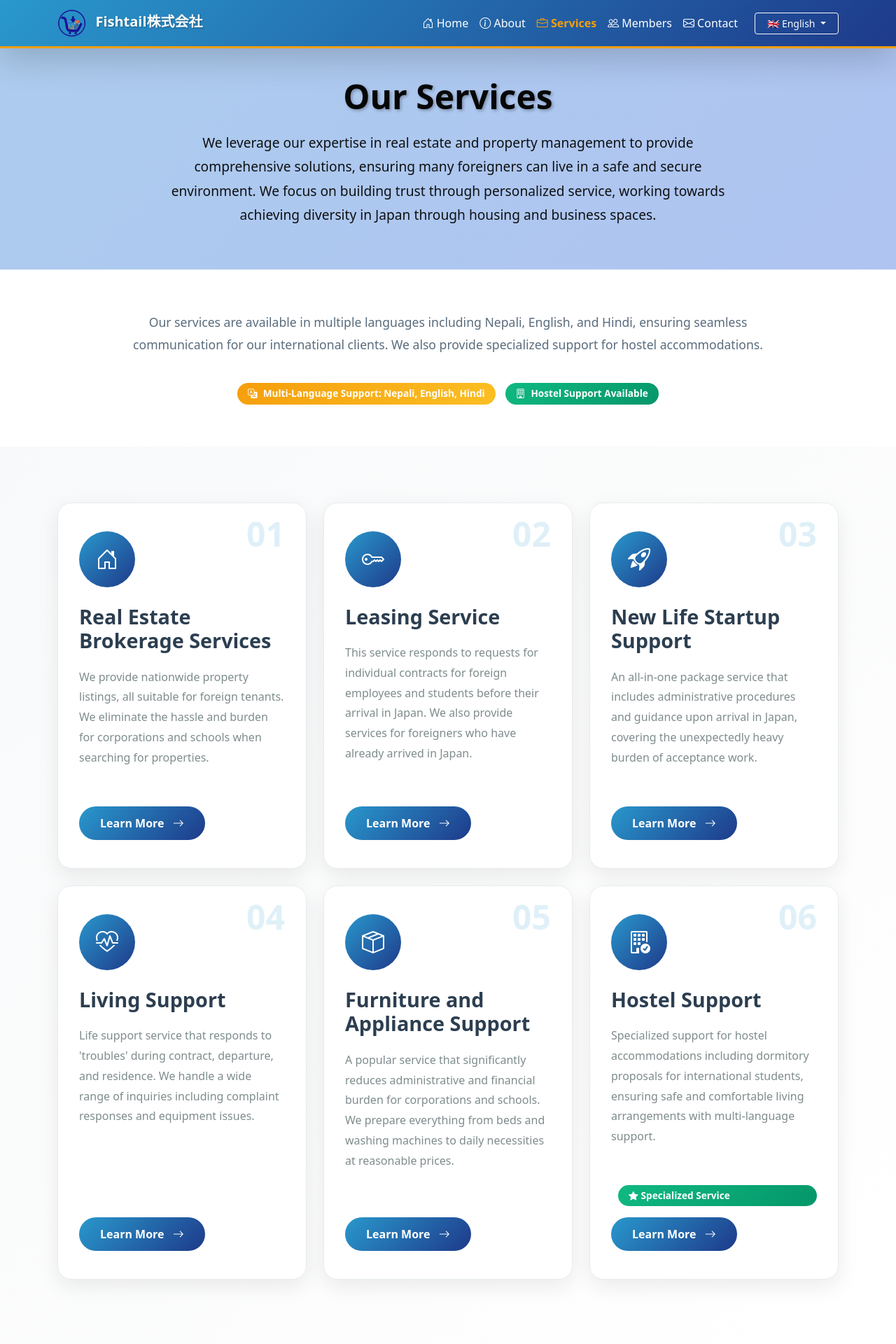
After one commit to jadhikari/Fishtail_homepage, a Django app: page /en/services/ in a window 1280 px wide. The commit adds this page. Shown: the top 1920 px of the page at 70% size. Run offline with Django 5.2, Linux system fonts and the light colour scheme; some libraries are stand-ins or nearby versions.

Commit message:
adding services page

```diff
--- a/core/templates/core/home.html
+++ b/core/templates/core/home.html
@@ -97,7 +97,7 @@
                         <div class="col-12 news-box">
                             {% if recent_news %}
                                 {% for news in recent_news %}
-                                    <div class="news-item">
+                                    <div class="news-item" style="padding: 5px;">
                                         <div class="news-date">{{ news.created_at|date:"M d, Y" }}</div>
                                         <div class="news-text">
                                             <a href="{% url 'news_detail' news.unique_id %}">
--- /dev/null
+++ b/core/templates/core/services.html
@@ -0,0 +1,356 @@
+{% extends "base.html" %}
+{% load static i18n %}
+
+{% block title %}{% trans "Services" %} | Fishtail Homes{% endblock %}
+
+{% block extra_css %}
+    <link rel="stylesheet" href="{% static 'core/core.css' %}">
+    <style>
+        /* Services Page Specific Styles */
+        .services-hero {
+            background: linear-gradient(135deg, #acccee 0%, #afc3f1 100%);
+            padding: 40px 20px 60px;
+            text-align: center;
+            color: rgb(7, 7, 7);
+            margin-bottom: 0;
+        }
+
+        .services-hero h1 {
+            font-size: 3rem;
+            font-weight: 700;
+            margin-bottom: 20px;
+            text-shadow: 2px 2px 4px rgba(0, 0, 0, 0.3);
+        }
+
+        .services-hero p {
+            font-size: 1.2rem;
+            max-width: 800px;
+            margin: 0 auto;
+            opacity: 0.95;
+            line-height: 1.8;
+        }
+
+        .services-intro {
+            background: #ffffff;
+            padding: 60px 20px;
+            text-align: center;
+        }
+
+        .services-intro p {
+            font-size: 1.1rem;
+            color: #5a6c7d;
+            max-width: 900px;
+            margin: 0 auto;
+            line-height: 1.8;
+        }
+
+        .services-grid {
+            background: linear-gradient(135deg, #f8f9fa 0%, #ffffff 100%);
+            padding: 80px 20px;
+        }
+
+        .service-card {
+            background: #ffffff;
+            border-radius: 20px;
+            padding: 40px 30px;
+            margin-bottom: 30px;
+            box-shadow: 0 10px 30px rgba(0, 0, 0, 0.08);
+            transition: all 0.4s cubic-bezier(0.4, 0, 0.2, 1);
+            border: 1px solid #e8ecef;
+            height: 100%;
+            display: flex;
+            flex-direction: column;
+            position: relative;
+            overflow: hidden;
+        }
+
+        .service-card::before {
+            content: '';
+            position: absolute;
+            top: 0;
+            left: 0;
+            width: 100%;
+            height: 4px;
+            background: linear-gradient(90deg, var(--fishtail-primary), var(--fishtail-secondary));
+            transform: scaleX(0);
+            transition: transform 0.4s ease;
+        }
+
+        .service-card:hover::before {
+            transform: scaleX(1);
+        }
+
+        .service-card:hover {
+            transform: translateY(-10px);
+            box-shadow: 0 20px 50px rgba(41, 152, 204, 0.15);
+            border-color: var(--fishtail-primary);
+        }
+
+        .service-number {
+            font-size: 3rem;
+            font-weight: 700;
+            color: var(--fishtail-primary);
+            opacity: 0.15;
+            position: absolute;
+            top: 20px;
+            right: 30px;
+            line-height: 1;
+        }
+
+        .service-icon {
+            width: 80px;
+            height: 80px;
+            border-radius: 50%;
+            background: linear-gradient(135deg, var(--fishtail-primary), var(--fishtail-secondary));
+            display: flex;
+            align-items: center;
+            justify-content: center;
+            color: white;
+            font-size: 2rem;
+            margin-bottom: 25px;
+            transition: all 0.4s ease;
+        }
+
+        .service-card:hover .service-icon {
+            transform: scale(1.1) rotate(5deg);
+            box-shadow: 0 10px 25px rgba(41, 152, 204, 0.3);
+        }
+
+        .service-card h3 {
+            font-size: 1.8rem;
+            font-weight: 700;
+            color: #2c3e50;
+            margin-bottom: 20px;
+            transition: color 0.3s ease;
+        }
+
+        .service-card:hover h3 {
+            color: var(--fishtail-primary);
+        }
+
+        .service-card p {
+            font-size: 1rem;
+            color: #7f8c8d;
+            line-height: 1.8;
+            margin-bottom: 25px;
+            flex-grow: 1;
+        }
+
+        .service-card .btn {
+            background: linear-gradient(135deg, var(--fishtail-primary), var(--fishtail-secondary));
+            border: none;
+            color: white;
+            padding: 12px 30px;
+            border-radius: 25px;
+            font-weight: 600;
+            transition: all 0.3s ease;
+            align-self: flex-start;
+        }
+
+        .service-card .btn:hover {
+            background: linear-gradient(135deg, var(--fishtail-secondary), var(--fishtail-primary));
+            transform: translateX(5px);
+            box-shadow: 0 5px 15px rgba(41, 152, 204, 0.4);
+        }
+
+        .language-support-badge {
+            display: inline-block;
+            background: linear-gradient(135deg, var(--fishtail-accent), #fbbf24);
+            color: white;
+            padding: 5px 15px;
+            border-radius: 20px;
+            font-size: 0.85rem;
+            font-weight: 600;
+            margin-top: 15px;
+        }
+
+        .hostel-badge {
+            display: inline-block;
+            background: linear-gradient(135deg, #10b981, #059669);
+            color: white;
+            padding: 5px 15px;
+            border-radius: 20px;
+            font-size: 0.85rem;
+            font-weight: 600;
+            margin-left: 10px;
+        }
+
+        @media (max-width: 768px) {
+            .services-hero h1 {
+                font-size: 2rem;
+            }
+
+            .services-hero p {
+                font-size: 1rem;
+            }
+
+            .service-card {
+                padding: 30px 20px;
+            }
+
+            .service-card h3 {
+                font-size: 1.5rem;
+            }
+        }
+    </style>
+{% endblock %}
+
+{% block content %}
+    <!-- Services Hero Section -->
+    <section class="services-hero">
+        <div class="container">
+            <h1>{% trans "Our Services" %}</h1>
+            <p>
+                {% trans "We leverage our expertise in real estate and property management to provide comprehensive solutions, ensuring many foreigners can live in a safe and secure environment. We focus on building trust through personalized service, working towards achieving diversity in Japan through housing and business spaces." %}
+            </p>
+        </div>
+    </section>
+
+    <!-- Services Introduction -->
+    <section class="services-intro">
+        <div class="container">
+            <p>
+                {% trans "Our services are available in multiple languages including Nepali, English, and Hindi, ensuring seamless communication for our international clients. We also provide specialized support for hostel accommodations." %}
+            </p>
+            <div class="mt-4">
+                <span class="language-support-badge">
+                    <i class="bi bi-translate me-2"></i>{% trans "Multi-Language Support: Nepali, English, Hindi" %}
+                </span>
+                <span class="hostel-badge">
+                    <i class="bi bi-building me-2"></i>{% trans "Hostel Support Available" %}
+                </span>
+            </div>
+        </div>
+    </section>
+
+    <!-- Services Grid -->
+    <section class="services-grid">
+        <div class="container">
+            <div class="row">
+                <!-- Service 1: Real Estate Brokerage Services -->
+                <div class="col-lg-4 col-md-6 mb-4">
+                    <div class="service-card">
+                        <span class="service-number">01</span>
+                        <div class="service-icon">
+                            <i class="bi bi-house-door"></i>
+                        </div>
+                        <h3>{% trans "Real Estate Brokerage Services" %}</h3>
+                        <p>
+                            {% trans "We provide nationwide property listings, all suitable for foreign tenants. We eliminate the hassle and burden for corporations and schools when searching for properties." %}
+                        </p>
+                        <a href="{% url 'contact' %}" class="btn">
+                            {% trans "Learn More" %} <i class="bi bi-arrow-right ms-2"></i>
+                        </a>
+                    </div>
+                </div>
+
+                <!-- Service 2: Leasing Service -->
+                <div class="col-lg-4 col-md-6 mb-4">
+                    <div class="service-card">
+                        <span class="service-number">02</span>
+                        <div class="service-icon">
+                            <i class="bi bi-key"></i>
+                        </div>
+                        <h3>{% trans "Leasing Service" %}</h3>
+                        <p>
+                            {% trans "This service responds to requests for individual contracts for foreign employees and students before their arrival in Japan. We also provide services for foreigners who have already arrived in Japan." %}
+                        </p>
+                        <a href="{% url 'contact' %}" class="btn">
+                            {% trans "Learn More" %} <i class="bi bi-arrow-right ms-2"></i>
+                        </a>
+                    </div>
+                </div>
+
+                <!-- Service 3: New Life Startup Support -->
+                <div class="col-lg-4 col-md-6 mb-4">
+                    <div class="service-card">
+                        <span class="service-number">03</span>
+                        <div class="service-icon">
+                            <i class="bi bi-rocket-takeoff"></i>
+                        </div>
+                        <h3>{% trans "New Life Startup Support" %}</h3>
+                        <p>
+                            {% trans "An all-in-one package service that includes administrative procedures and guidance upon arrival in Japan, covering the unexpectedly heavy burden of acceptance work." %}
+                        </p>
+                        <a href="{% url 'contact' %}" class="btn">
+                            {% trans "Learn More" %} <i class="bi bi-arrow-right ms-2"></i>
+                        </a>
+                    </div>
+                </div>
+
+                <!-- Service 4: Living Support -->
+                <div class="col-lg-4 col-md-6 mb-4">
+                    <div class="service-card">
+                        <span class="service-number">04</span>
+                        <div class="service-icon">
+                            <i class="bi bi-heart-pulse"></i>
+                        </div>
+                        <h3>{% trans "Living Support" %}</h3>
+                        <p>
+                            {% trans "Life support service that responds to 'troubles' during contract, departure, and residence. We handle a wide range of inquiries including complaint responses and equipment issues." %}
+                        </p>
+                        <a href="{% url 'contact' %}" class="btn">
+                            {% trans "Learn More" %} <i class="bi bi-arrow-right ms-2"></i>
+                        </a>
+                    </div>
+                </div>
+
+                <!-- Service 5: Furniture and Appliance Support -->
+                <div class="col-lg-4 col-md-6 mb-4">
+                    <div class="service-card">
+                        <span class="service-number">05</span>
+                        <div class="service-icon">
+                            <i class="bi bi-box-seam"></i>
+                        </div>
+                        <h3>{% trans "Furniture and Appliance Support" %}</h3>
+                        <p>
+                            {% trans "A popular service that significantly reduces administrative and financial burden for corporations and schools. We prepare everything from beds and washing machines to daily necessities at reasonable prices." %}
+                        </p>
+                        <a href="{% url 'contact' %}" class="btn">
+                            {% trans "Learn More" %} <i class="bi bi-arrow-right ms-2"></i>
+                        </a>
+                    </div>
+                </div>
+
+                <!-- Service 6: Hostel Support -->
+                <div class="col-lg-4 col-md-6 mb-4">
+                    <div class="service-card">
+                        <span class="service-number">06</span>
+                        <div class="service-icon">
+                            <i class="bi bi-building-check"></i>
+                        </div>
+                        <h3>{% trans "Hostel Support" %}</h3>
+                        <p>
+                            {% trans "Specialized support for hostel accommodations including dormitory proposals for international students, ensuring safe and comfortable living arrangements with multi-language support." %}
+                        </p>
+                        <span class="hostel-badge">
+                            <i class="bi bi-star-fill me-1"></i>{% trans "Specialized Service" %}
+                        </span>
+                        <a href="{% url 'contact' %}" class="btn mt-3">
+                            {% trans "Learn More" %} <i class="bi bi-arrow-right ms-2"></i>
+                        </a>
+                    </div>
+                </div>
+            </div>
+        </div>
+    </section>
+
+    <!-- Call to Action Section -->
+    <section style="background: linear-gradient(135deg, #acccee 0%, #afc3f1 100%);
+                    padding: 60px 20px;
+                    color: rgb(7, 7, 7);
+                    text-align: center;
+                    margin: 10px;
+                    border-radius: 30px;
+                    box-shadow: 0 -5px 20px rgba(97, 84, 235, 0.05);">
+        <div class="container">
+            <h2 style="font-size: 2.5rem; font-weight: 700; margin-bottom: 20px;">{% trans "Ready to Get Started?" %}</h2>
+            <p style="font-size: 1.2rem; margin-bottom: 30px; opacity: 0.95;">
+                {% trans "Contact us today to discuss your needs and discover how we can help you with our comprehensive services." %}
+            </p>
+            <a href="{% url 'contact' %}" class="btn btn-lg" style="background: var(--fishtail-accent); color: white; padding: 15px 40px; border-radius: 30px; font-weight: 600; transition: all 0.3s ease;">
+                {% trans "Contact Us" %} <i class="bi bi-arrow-right ms-2"></i>
+            </a>
+        </div>
+    </section>
+{% endblock %}
--- a/core/urls.py
+++ b/core/urls.py
@@ -4,6 +4,7 @@ from . import views
 urlpatterns = [
     path('', views.home, name='home'),
     path('about/', views.about, name='about'),
+    path('services/', views.services, name='services'),
     path('news/', views.news_home, name='news'),
     path('news/<str:unique_id>/', views.news_detail, name='news_detail'),
     path('contact/', views.contact, name='contact'),
--- a/core/views.py
+++ b/core/views.py
@@ -22,6 +22,9 @@ def about(request):
         company_info = None
     return render(request, "core/about.html", {"company_info": company_info})
 
+def services(request):
+
+    return render(request, "core/services.html")
 
 def news_home(request):
     """Fetch the latest, trending, and all news for display."""
--- a/templates/header.html
+++ b/templates/header.html
@@ -29,8 +29,8 @@
                     </a>
                 </li>
                 <li class="nav-item">
-                    <a class="nav-link {% if '/career' in request.path %}active{% endif %}" href="{% url 'career' %}">
-                        <i class="bi bi-briefcase"></i> {% trans "Career" %}
+                    <a class="nav-link {% if '/services' in request.path %}active{% endif %}" href="{% url 'services' %}">
+                        <i class="bi bi-briefcase"></i> {% trans "Services" %}
                     </a>
                 </li>
                 <li class="nav-item">
```
Also changed, not shown: core/admin.py (+28 -4 lines), core/models.py (+17 -28 lines), core/templates/core/about.html (+5 -10 lines), locale/ja/LC_MESSAGES/django.po, locale/ne/LC_MESSAGES/django.po.
